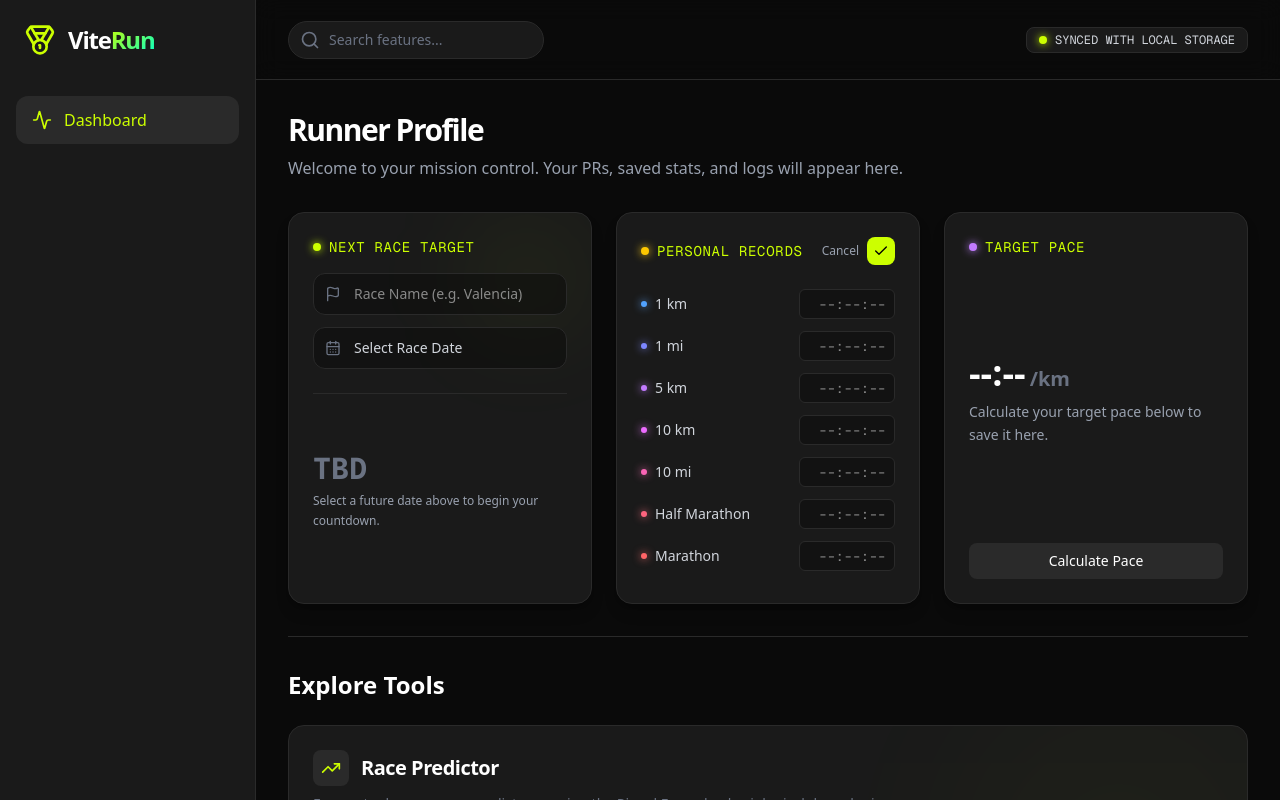
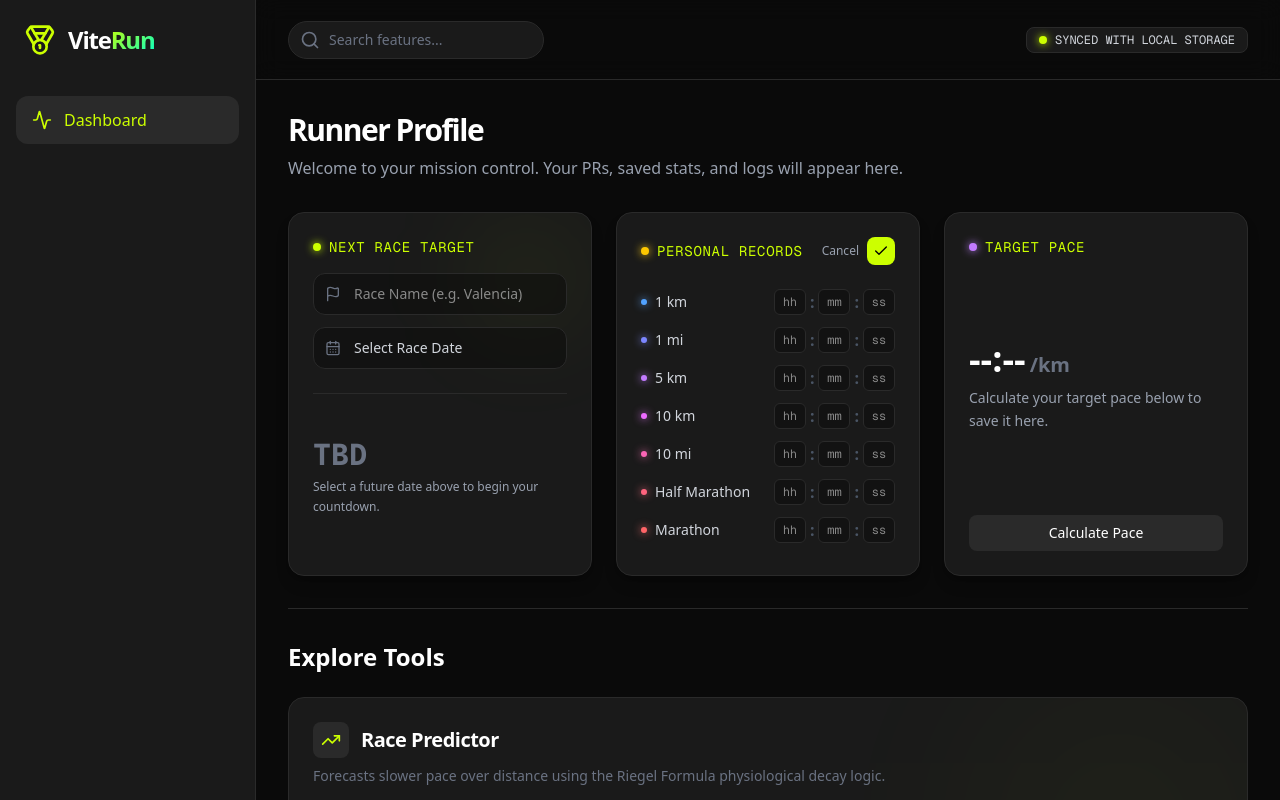
Before and after one commit to victorreverter/viterun, a Next.js app: page /viterun/ in a window 1280 px wide. Both pictures are taken after a click on the button 887 px from the left and 247 px from the top of the page. Shown: the top 800 px of the page. Built offline with nearby package versions, Linux system fonts and the light colour scheme.

Commit message:
Update the Personal Bests II

```diff
--- a/src/components/dashboard/PersonalRecordsWidget.tsx
+++ b/src/components/dashboard/PersonalRecordsWidget.tsx
@@ -21,20 +21,46 @@ export function PersonalRecordsWidget() {
     const { personalRecords, updatePersonalRecord } = useUserStore();
     const [isEditing, setIsEditing] = useState(false);
 
-    // Local state to avoid updating the store on every keystroke
-    const [localRecords, setLocalRecords] = useState(personalRecords);
+    type TimeSplit = { h: string; m: string; s: string };
+
+    const getInitialEditRecords = () => {
+        const init = {} as Record<DistanceKey, TimeSplit>;
+        (Object.keys(personalRecords) as DistanceKey[]).forEach(k => {
+            const val = personalRecords[k];
+            const parts = val ? val.split(":") : [];
+            if (parts.length === 3) {
+                init[k] = { h: parts[0], m: parts[1], s: parts[2] };
+            } else if (parts.length === 2) {
+                init[k] = { h: "", m: parts[0], s: parts[1] };
+            } else {
+                init[k] = { h: "", m: "", s: "" };
+            }
+        });
+        return init;
+    };
+
+    const [editRecords, setEditRecords] = useState<Record<DistanceKey, TimeSplit>>(getInitialEditRecords());
 
     const handleSave = () => {
-        // Save all local updates to the store
-        (Object.entries(localRecords) as [DistanceKey, string][]).forEach(([key, value]) => {
-            updatePersonalRecord(key, value);
+        (Object.entries(editRecords) as [DistanceKey, TimeSplit][]).forEach(([key, { h, m, s }]) => {
+            const hv = parseInt(h) || 0;
+            const mv = parseInt(m) || 0;
+            const sv = parseInt(s) || 0;
+
+            if (hv === 0 && mv === 0 && sv === 0 && !h && !m && !s) {
+                updatePersonalRecord(key, "");
+            } else {
+                const formattedS = sv.toString().padStart(2, "0");
+                const formattedM = hv > 0 ? mv.toString().padStart(2, "0") : mv.toString();
+                const timeStr = hv > 0 ? `${hv}:${formattedM}:${formattedS}` : `${formattedM}:${formattedS}`;
+                updatePersonalRecord(key, timeStr);
+            }
         });
         setIsEditing(false);
     };
 
     const handleCancel = () => {
-        // Revert to store values
-        setLocalRecords(personalRecords);
+        setEditRecords(getInitialEditRecords());
         setIsEditing(false);
     };
 
@@ -62,7 +88,10 @@ export function PersonalRecordsWidget() {
                     </div>
                 ) : (
                     <button
-                        onClick={() => setIsEditing(true)}
+                        onClick={() => {
+                            setEditRecords(getInitialEditRecords());
+                            setIsEditing(true);
+                        }}
                         className="text-gray-400 hover:text-brand-lime transition-colors"
                     >
                         <Edit2 className="w-4 h-4" />
@@ -79,16 +108,34 @@ export function PersonalRecordsWidget() {
                         </div>
 
                         {isEditing ? (
-                            <input
-                                type="text"
-                                value={localRecords[key]}
-                                onChange={(e) => setLocalRecords(prev => ({ ...prev, [key]: e.target.value }))}
-                                placeholder="--:--:--"
-                                className="w-24 bg-brand-midnight/50 border border-brand-surface-light rounded-md px-2 py-1 text-right text-sm text-white font-mono outline-none focus:border-brand-lime transition-colors"
-                            />
+                            <div className="flex items-center gap-1">
+                                <input
+                                    type="text"
+                                    value={editRecords[key].h}
+                                    onChange={(e) => setEditRecords(prev => ({ ...prev, [key]: { ...prev[key], h: e.target.value } }))}
+                                    placeholder="hh"
+                                    className="w-8 bg-brand-midnight/50 border border-brand-surface-light rounded-md px-1 py-1 text-center text-xs text-white font-mono outline-none focus:border-brand-lime transition-colors"
+                                />
+                                <span className="text-gray-600 font-bold">:</span>
+                                <input
+                                    type="text"
+                                    value={editRecords[key].m}
+                                    onChange={(e) => setEditRecords(prev => ({ ...prev, [key]: { ...prev[key], m: e.target.value } }))}
+                                    placeholder="mm"
+                                    className="w-8 bg-brand-midnight/50 border border-brand-surface-light rounded-md px-1 py-1 text-center text-xs text-white font-mono outline-none focus:border-brand-lime transition-colors"
+                                />
+                                <span className="text-gray-600 font-bold">:</span>
+                                <input
+                                    type="text"
+                                    value={editRecords[key].s}
+                                    onChange={(e) => setEditRecords(prev => ({ ...prev, [key]: { ...prev[key], s: e.target.value } }))}
+                                    placeholder="ss"
+                                    className="w-8 bg-brand-midnight/50 border border-brand-surface-light rounded-md px-1 py-1 text-center text-xs text-white font-mono outline-none focus:border-brand-lime transition-colors"
+                                />
+                            </div>
                         ) : (
-                            <span className="text-white font-mono text-sm tracking-tight font-semibold">
-                                {personalRecords[key] || "--:--:--"}
+                            <span className={`text-sm tracking-tight font-semibold ${personalRecords[key] ? 'text-white font-mono' : 'text-gray-500 italic'}`}>
+                                {personalRecords[key] || "Not set"}
                             </span>
                         )}
                     </div>
```
